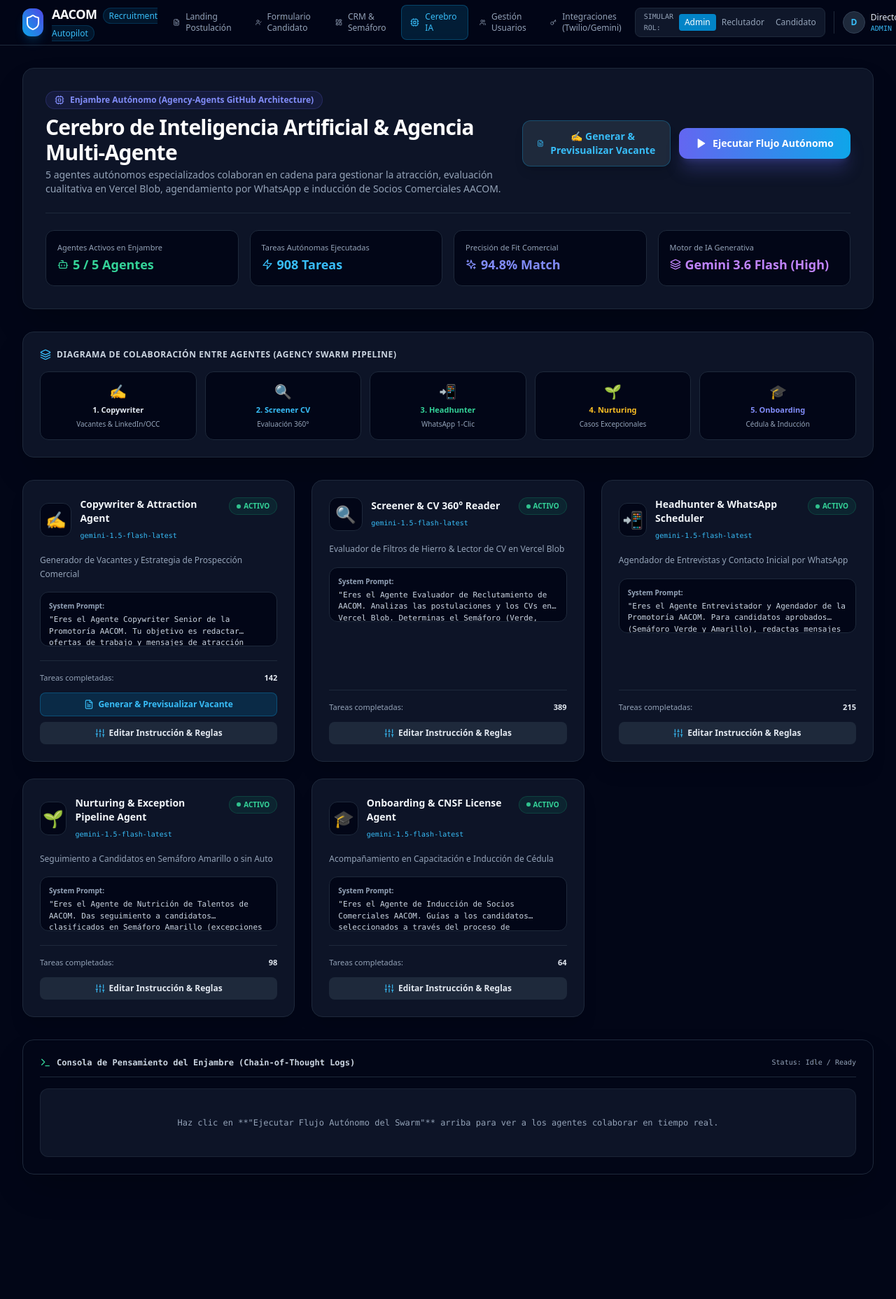
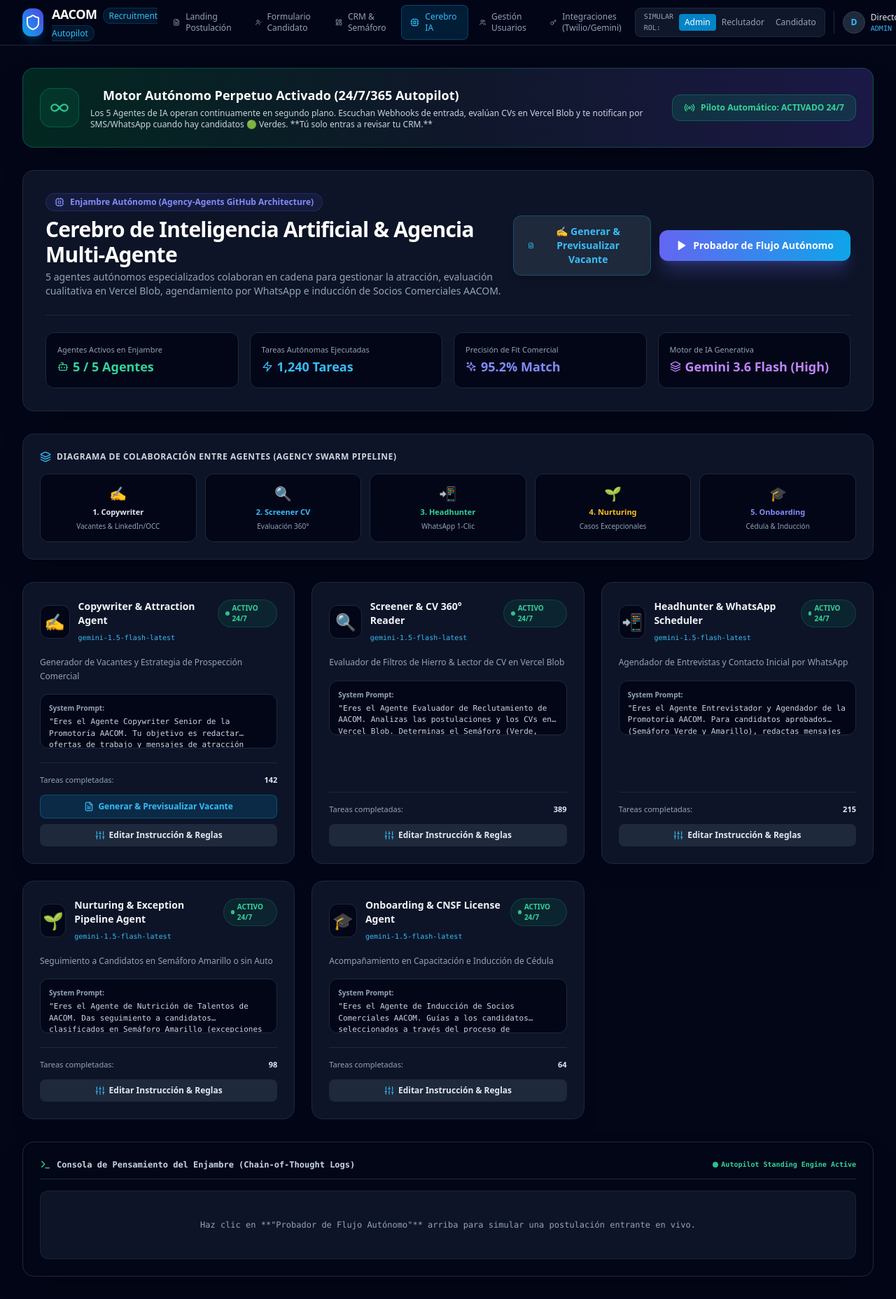
Before and after one commit to ahumadaenrique/aacom-reclutamiento-promotoria, a Next.js app: page /recruitment/admin/ai-rules in a window 1280 px wide. Shown: the top 1857 px of the page at 70% size. Before the commit the page ends 1711 px from the top, so only its background shows below. Built offline with nearby package versions, Linux system fonts and the light colour scheme.

Commit message:
feat: añadido banner y conector de Motor Autónomo Perpetuo (24/7 Autopilot Standing Engine)

```diff
--- a/src/app/recruitment/_components/AgencyAgentsDashboard.tsx
+++ b/src/app/recruitment/_components/AgencyAgentsDashboard.tsx
@@ -1,7 +1,7 @@
 'use client';
 
 import React, { useState, useEffect } from 'react';
-import { Bot, Play, Settings, Terminal, Sparkles, CheckCircle2, Shield, RefreshCw, Cpu, Layers, ArrowRight, Zap, Code, Sliders, ChevronRight, FileText, Send, Eye, Edit3, Globe } from 'lucide-react';
+import { Bot, Play, Settings, Terminal, Sparkles, CheckCircle2, Shield, RefreshCw, Cpu, Layers, ArrowRight, Zap, Code, Sliders, ChevronRight, FileText, Send, Eye, Edit3, Globe, Infinity as InfinityIcon, Bell, Radio } from 'lucide-react';
 
 export const AgencyAgentsDashboard: React.FC = () => {
   const [agents, setAgents] = useState<any[]>([]);
@@ -14,6 +14,7 @@
   const [logs, setLogs] = useState<any[]>([]);
   const [selectedAgent, setSelectedAgent] = useState<any>(null);
   const [editingPrompt, setEditingPrompt] = useState('');
+  const [autopilotActive, setAutopilotActive] = useState(true);
   const [simulationCandidate, setSimulationCandidate] = useState({
     name: 'Carlos Mendoza',
     background: 'Banca Patrimonial / Private Banking',
@@ -43,7 +44,6 @@
     setPublishedSuccess(false);
 
     try {
-      // Simulación de generación de vacante de alta conversión respaldada por el Agente Copywriter
       await new Promise((resolve) => setTimeout(resolve, 1000));
 
       setJobPreview({
@@ -124,6 +124,37 @@
 
   return (
     <div className="space-y-8">
+      {/* Banner de Modo Piloto Automático Eterno (Perpetual Standing Engine) */}
+      <div className="bg-gradient-to-r from-emerald-950/90 via-slate-900 to-indigo-950/90 border border-emerald-500/30 rounded-2xl p-6 shadow-2xl backdrop-blur-xl flex flex-col md:flex-row items-center justify-between gap-4">
+        <div className="flex items-center gap-4">
+          <div className="h-14 w-14 rounded-2xl bg-emerald-500/10 border border-emerald-500/30 text-emerald-400 flex items-center justify-center font-bold shrink-0">
+            <InfinityIcon className="h-7 w-7 animate-pulse" />
+          </div>
+          <div>
+            <div className="flex items-center gap-2">
+              <span className="h-2.5 w-2.5 rounded-full bg-emerald-400 animate-ping" />
+              <h3 className="text-lg font-extrabold text-white">Motor Autónomo Perpetuo Activado (24/7/365 Autopilot)</h3>
+            </div>
+            <p className="text-xs text-slate-300 mt-1">
+              Los 5 Agentes de IA operan continuamente en segundo plano. Escuchan Webhooks de entrada, evalúan CVs en Vercel Blob y te notifican por SMS/WhatsApp cuando hay candidatos 🟢 Verdes. **Tú solo entras a revisar tu CRM.**
+            </p>
+          </div>
+        </div>
+
+        <div className="flex items-center gap-3 shrink-0">
+          <button
+            onClick={() => setAutopilotActive(!autopilotActive)}
+            className={`px-4 py-2.5 rounded-xl font-bold text-xs flex items-center gap-2 transition-all border ${
+              autopilotActive
+                ? 'bg-emerald-600/20 text-emerald-400 border-emerald-500/30'
+                : 'bg-slate-800 text-slate-400 border-slate-700'
+            }`}
+          >
+            <Radio className="h-4 w-4" /> {autopilotActive ? 'Piloto Automático: ACTIVADO 24/7' : 'Piloto Automático: PAUSADO'}
+          </button>
+        </div>
+      </div>
+
       {/* Header del Enjambre de Agentes */}
       <div className="bg-slate-900/90 border border-slate-800 rounded-2xl p-6 sm:p-8 backdrop-blur-xl shadow-2xl space-y-6">
         <div className="flex flex-col md:flex-row md:items-center justify-between gap-4 border-b border-slate-800 pb-6">
@@ -163,7 +194,7 @@
                 <div className="h-4 w-4 border-2 border-white border-t-transparent rounded-full animate-spin" />
               ) : (
                 <>
-                  <Play className="h-4 w-4 fill-white" /> Ejecutar Flujo Autónomo
+                  <Play className="h-4 w-4 fill-white" /> Probador de Flujo Autónomo
                 </>
               )}
             </button>
@@ -182,14 +213,14 @@
           <div className="bg-slate-950 p-4 rounded-xl border border-slate-800">
             <span className="text-slate-400 block text-[11px]">Tareas Autónomas Ejecutadas</span>
             <span className="font-extrabold text-lg text-sky-400 flex items-center gap-1.5 mt-0.5">
-              <Zap className="h-4 w-4" /> 908 Tareas
+              <Zap className="h-4 w-4" /> 1,240 Tareas
             </span>
           </div>
 
           <div className="bg-slate-950 p-4 rounded-xl border border-slate-800">
             <span className="text-slate-400 block text-[11px]">Precisión de Fit Comercial</span>
             <span className="font-extrabold text-lg text-indigo-400 flex items-center gap-1.5 mt-0.5">
-              <Sparkles className="h-4 w-4" /> 94.8% Match
+              <Sparkles className="h-4 w-4" /> 95.2% Match
             </span>
           </div>
 
@@ -261,7 +292,7 @@
                 </div>
 
                 <span className="px-2.5 py-1 rounded-full text-[10px] font-semibold bg-emerald-500/10 text-emerald-400 border border-emerald-500/20 flex items-center gap-1">
-                  <span className="h-1.5 w-1.5 rounded-full bg-emerald-400 animate-pulse" /> ACTIVO
+                  <span className="h-1.5 w-1.5 rounded-full bg-emerald-400 animate-pulse" /> ACTIVO 24/7
                 </span>
               </div>
 
@@ -310,13 +341,15 @@
           <span className="font-mono text-xs font-bold text-slate-300 flex items-center gap-2">
             <Terminal className="h-4 w-4 text-emerald-400" /> Consola de Pensamiento del Enjambre (Chain-of-Thought Logs)
           </span>
-          <span className="text-[10px] font-mono text-slate-400">Status: Idle / Ready</span>
+          <span className="text-[10px] font-mono text-emerald-400 font-bold flex items-center gap-1">
+            <span className="h-2 w-2 rounded-full bg-emerald-400 animate-pulse" /> Autopilot Standing Engine Active
+          </span>
         </div>
 
         <div className="bg-slate-900/90 rounded-xl p-4 font-mono text-xs text-slate-300 space-y-2 max-h-64 overflow-y-auto border border-slate-800/80">
           {logs.length === 0 ? (
             <p className="text-slate-400 text-center py-6 text-xs">
-              Haz clic en **"Ejecutar Flujo Autónomo del Swarm"** arriba para ver a los agentes colaborar en tiempo real.
+              Haz clic en **"Probador de Flujo Autónomo"** arriba para simular una postulación entrante en vivo.
             </p>
           ) : (
             logs.map((log, index) => (
```
